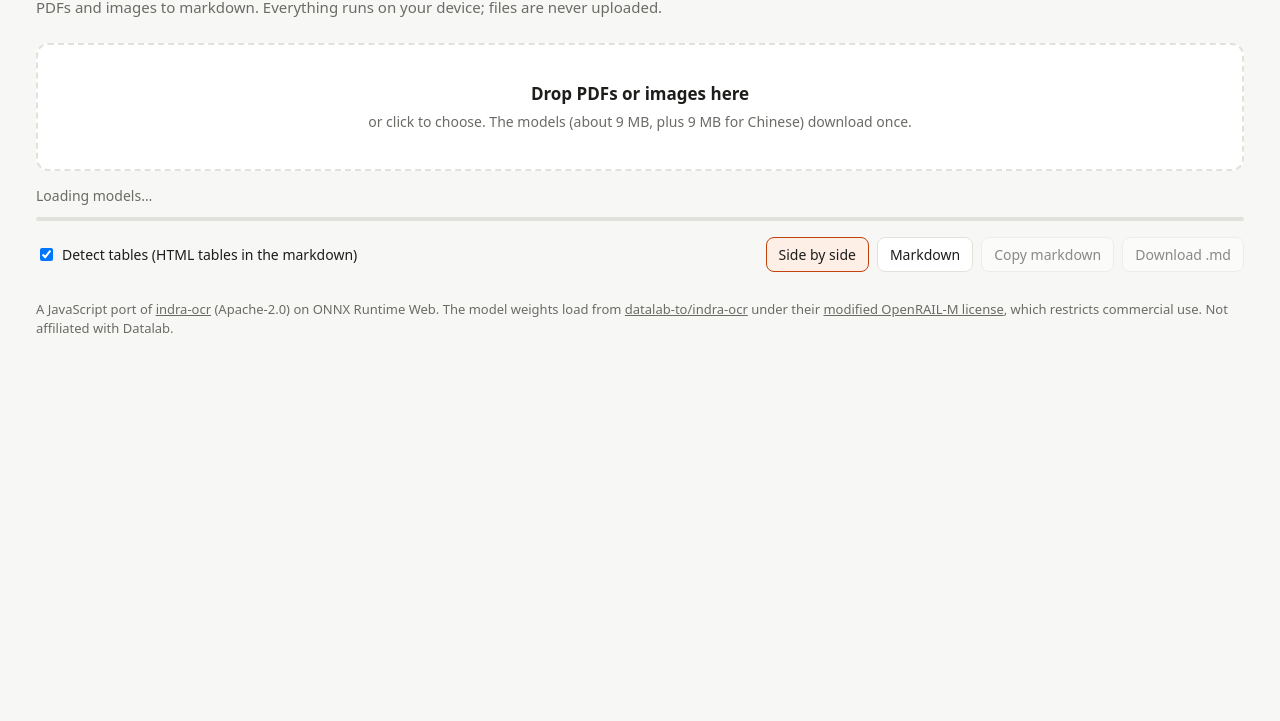
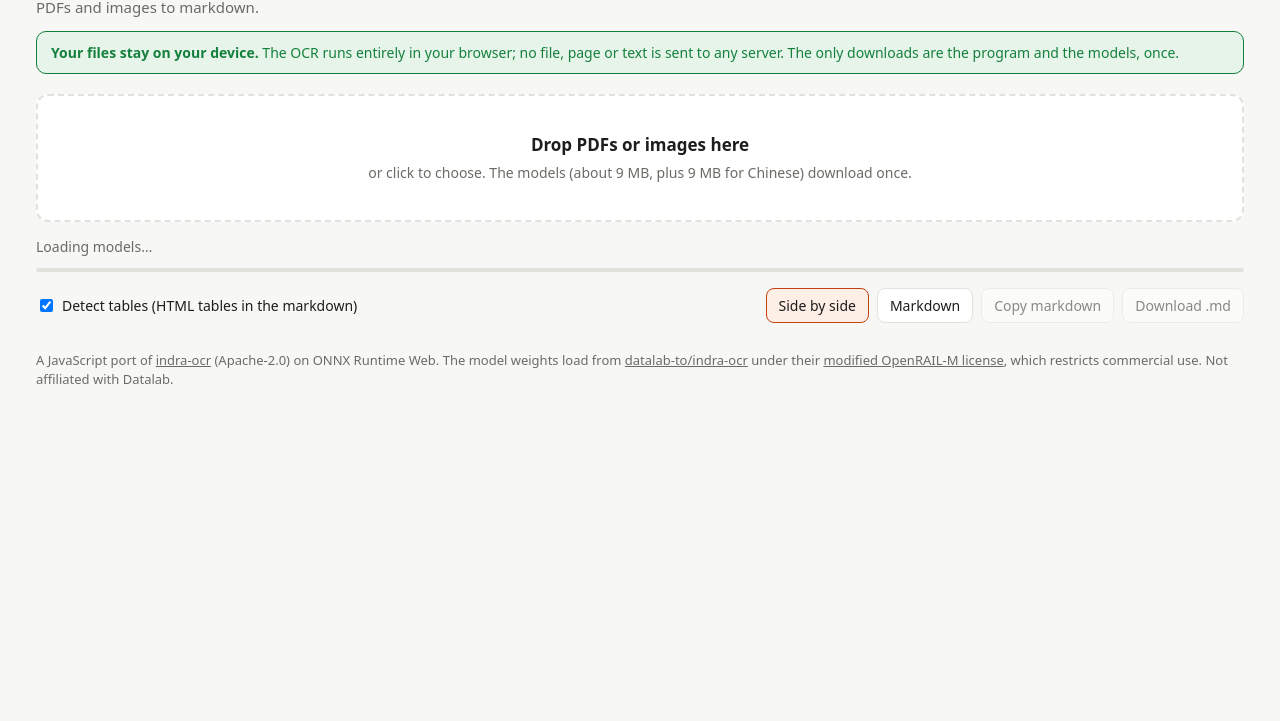
Before and after one commit to pg0/indra-wasm, a website: page index.html in a window 1280 px wide. Shown: the part 79-800 px from the top of the page. Drawn offline with Linux system fonts and the light colour scheme.

Commit message:
State in the demo that files never leave the device

```diff
--- a/index.html
+++ b/index.html
@@ -9,13 +9,13 @@
 <style>
   :root {
     --bg: #f7f7f5; --panel: #fff; --text: #1d1d1b; --muted: #6b6b66; --line: #e2e2dd;
-    --accent: #c2410c; --accent-soft: #fdeee6; --ok: #15803d; --err: #b91c1c;
+    --accent: #c2410c; --accent-soft: #fdeee6; --ok: #15803d; --ok-soft: #e6f4ea; --err: #b91c1c;
     color-scheme: light;
   }
   @media (prefers-color-scheme: dark) {
     :root:not([data-theme="light"]) {
       --bg: #151514; --panel: #1f1f1d; --text: #ecece8; --muted: #9a9a93; --line: #34342f;
-      --accent: #fb923c; --accent-soft: #3a2418; --ok: #4ade80; --err: #f87171;
+      --accent: #fb923c; --accent-soft: #3a2418; --ok: #4ade80; --ok-soft: #14291b; --err: #f87171;
       color-scheme: dark;
     }
   }
@@ -23,7 +23,8 @@
   body { margin: 0; background: var(--bg); color: var(--text); font: 15px/1.5 system-ui, -apple-system, "Segoe UI", sans-serif; }
   main { max-width: 1240px; margin: 0 auto; padding: 32px 16px 48px; }
   h1 { font-size: 26px; margin: 0 0 4px; letter-spacing: -0.01em; }
-  .lead { color: var(--muted); margin: 0 0 24px; }
+  .lead { color: var(--muted); margin: 0 0 12px; }
+  .private { background: var(--ok-soft); color: var(--ok); border: 1px solid var(--ok); border-radius: 10px; padding: 10px 14px; margin: 0 0 20px; font-size: 14px; }
   #drop {
     display: block;
     border: 2px dashed var(--line); border-radius: 12px; background: var(--panel);
@@ -73,7 +74,9 @@
 <body>
 <main>
   <h1>Indra OCR in the browser</h1>
-  <p class="lead">PDFs and images to markdown. Everything runs on your device; files are never uploaded.</p>
+  <p class="lead">PDFs and images to markdown.</p>
+  <p class="private"><strong>Your files stay on your device.</strong> The OCR runs entirely in your browser; no file, page or text is sent to any server.
+    The only downloads are the program and the models, once.</p>
 
   <label id="drop">
     <input id="file" type="file" accept=".pdf,image/*" multiple hidden>
```
